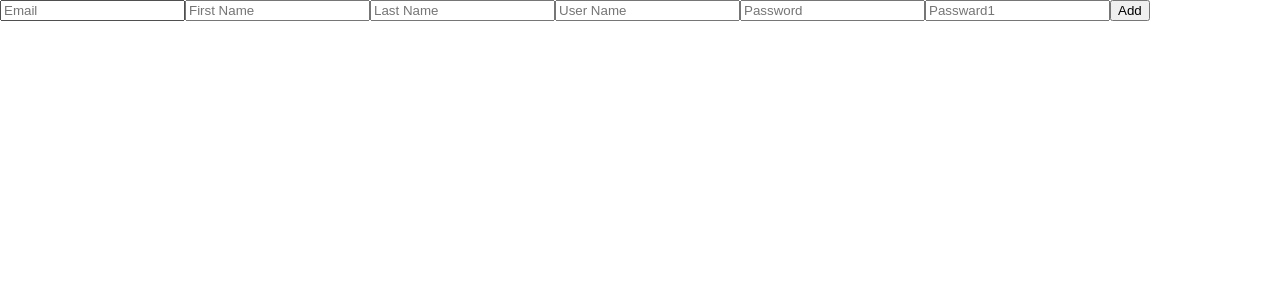
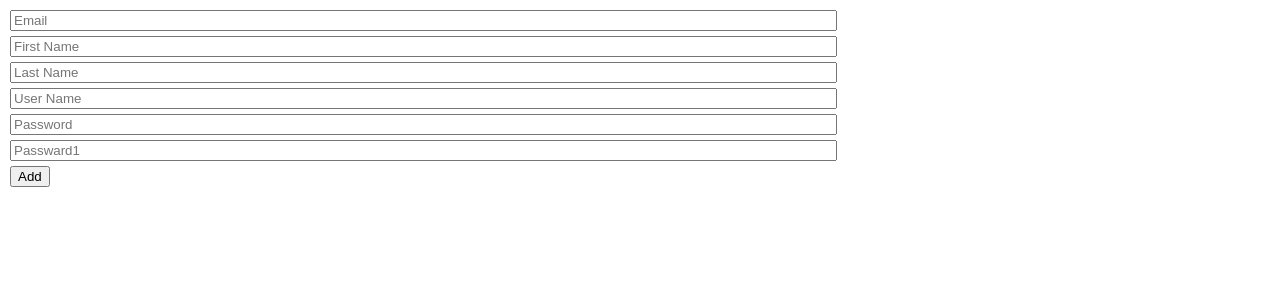
Before and after one commit to wwwkimminja/React-ToDoList-App, a React (Create React App) app: page / in a window 1280 px wide. Shown: the top 300 px of the page. Built offline with nearby package versions, Linux system fonts and the light colour scheme.

Commit message:
Validation, formState

```diff
--- a/package.json
+++ b/package.json
@@ -1,6 +1,7 @@
 {
   "name": "react-todo-app",
   "version": "0.1.0",
+  "type":"module",
   "private": true,
   "dependencies": {
     "@testing-library/jest-dom": "^5.16.4",
--- a/src/ToDoList.tsx
+++ b/src/ToDoList.tsx
@@ -1,6 +1,21 @@
 import React, { useState } from "react";
 import {useForm} from 'react-hook-form';
+import styled from 'styled-components';
 
+const Form = styled.form`
+width: 80%;
+height:300px;
+    display: flex;
+    flex-direction: column;
+    align-items: flex-start;
+    margin:10px;
+
+    input {
+        width: 80%;
+        margin-bottom: 5px;
+    }
+
+`;
 
 
 /*
@@ -27,21 +42,25 @@ function ToDoList(){
 }
  */
 function ToDoList(){
-    const {register,watch}=useForm();
-    console.log(watch());
+    const {register, handleSubmit, formState }=useForm();
+    const onValid = (data:any) => {
+        console.log(data);
+
+    };
+   console.log(formState.errors);
 
 
     return(
         <div>
-            <form>
-                <input {...register("email")} placeholder="Email"/>
-                <input {...register("firtstName")} placeholder="First Name"/>
-                <input {...register("lastName")} placeholder="Last Name"/>
-                <input {...register("username")} placeholder="User Name"/>
-                <input {...register("password")} placeholder="Password"/>
-                <input {...register("password1")} placeholder="Passward1"/>
+            <Form onSubmit={handleSubmit(onValid)}>
+                <input {...register("email",{required:true})} placeholder="Email"/>
+                <input {...register("firtstName",{required:true , minLength:{value:10,message:"Your name is too Shot"} })} placeholder="First Name"/>
+                <input {...register("lastName",{required:true})} placeholder="Last Name"/>
+                <input {...register("username",{required:true})} placeholder="User Name"/>
+                <input {...register("password",{required:true})} placeholder="Password"/>
+                <input {...register("password1",{required:"password is required"})} placeholder="Passward1"/>
                 <button>Add</button>
-            </form>
+            </Form>
         </div>
     )
 }
```
